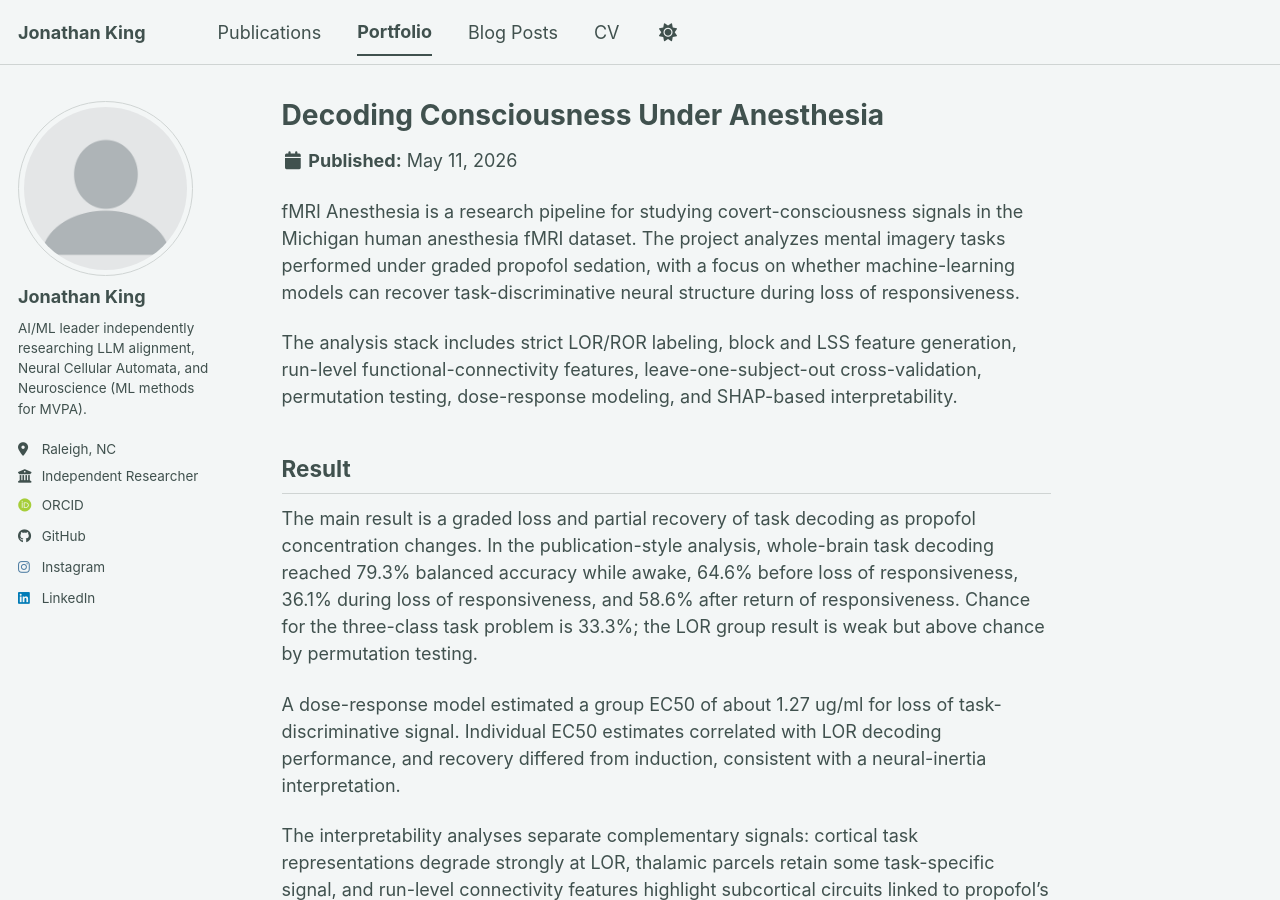
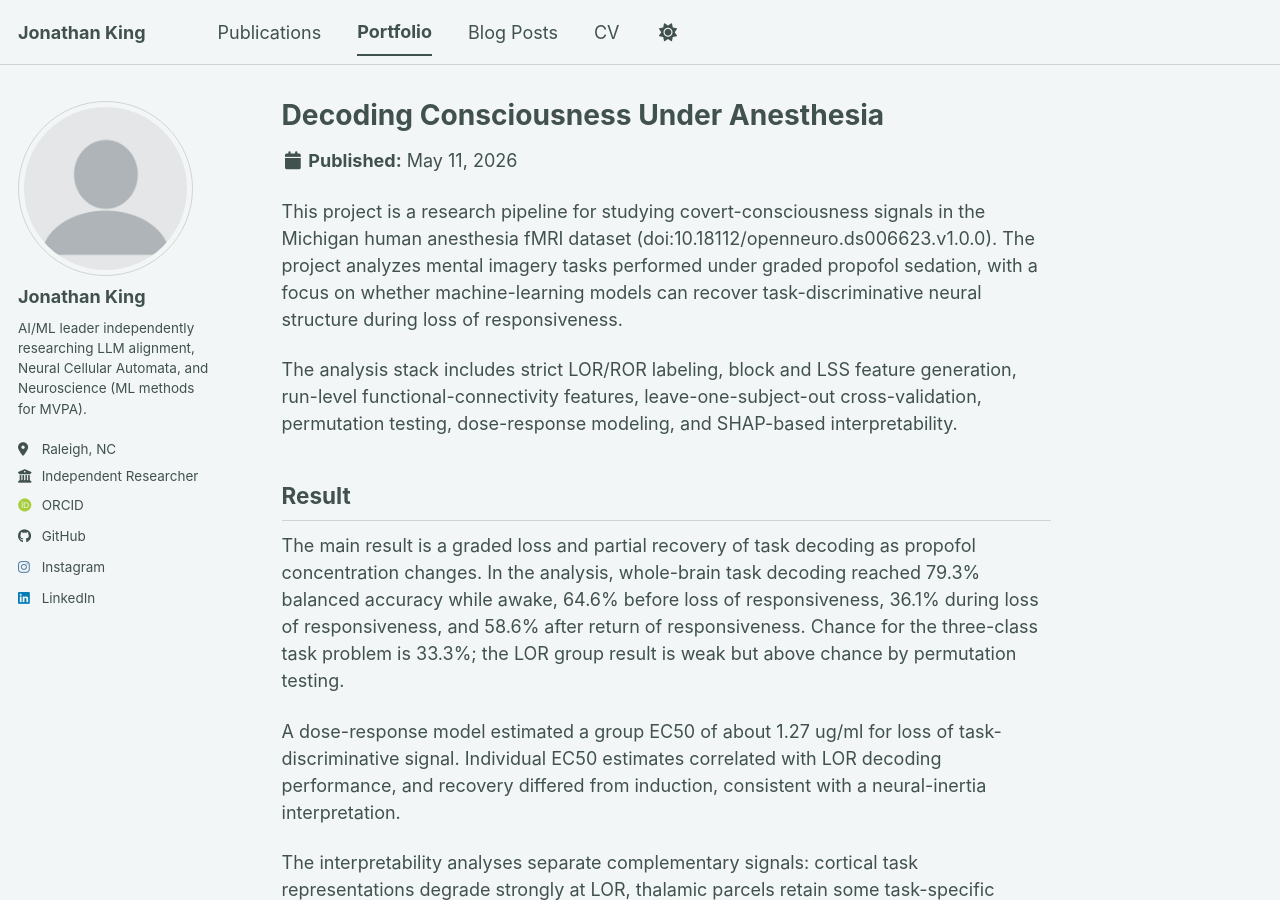
Before and after one commit to joncking/joncking.github.io, a Jekyll site: the page built from _portfolio/fmri-anesthesia.md, in a window 1280 px wide and 900 px high. Built offline with Jekyll 4.4.1, drawn with Linux system fonts in a browser that asks for light colours; some web fonts are replaced; a script bundle is joined from its source files by our own code; library files that are not in the unit come from our copies.

Commit message:
Fixing fmri wording

```diff
--- a/_portfolio/fmri-anesthesia.md
+++ b/_portfolio/fmri-anesthesia.md
@@ -6,8 +6,8 @@ excerpt: "Research pipeline for decoding mental-imagery and consciousness-relate
 date: 2026-05-11
 ---
 
-fMRI Anesthesia is a research pipeline for studying covert-consciousness signals
-in the Michigan human anesthesia fMRI dataset. The project analyzes mental
+This project is a research pipeline for studying covert-consciousness signals
+in the Michigan human anesthesia fMRI dataset (doi:10.18112/openneuro.ds006623.v1.0.0). The project analyzes mental
 imagery tasks performed under graded propofol sedation, with a focus on whether
 machine-learning models can recover task-discriminative neural structure during
 loss of responsiveness.
@@ -20,7 +20,7 @@ interpretability.
 ## Result
 
 The main result is a graded loss and partial recovery of task decoding as
-propofol concentration changes. In the publication-style analysis, whole-brain
+propofol concentration changes. In the analysis, whole-brain
 task decoding reached 79.3% balanced accuracy while awake, 64.6% before loss of
 responsiveness, 36.1% during loss of responsiveness, and 58.6% after return of
 responsiveness. Chance for the three-class task problem is 33.3%; the LOR group
```
